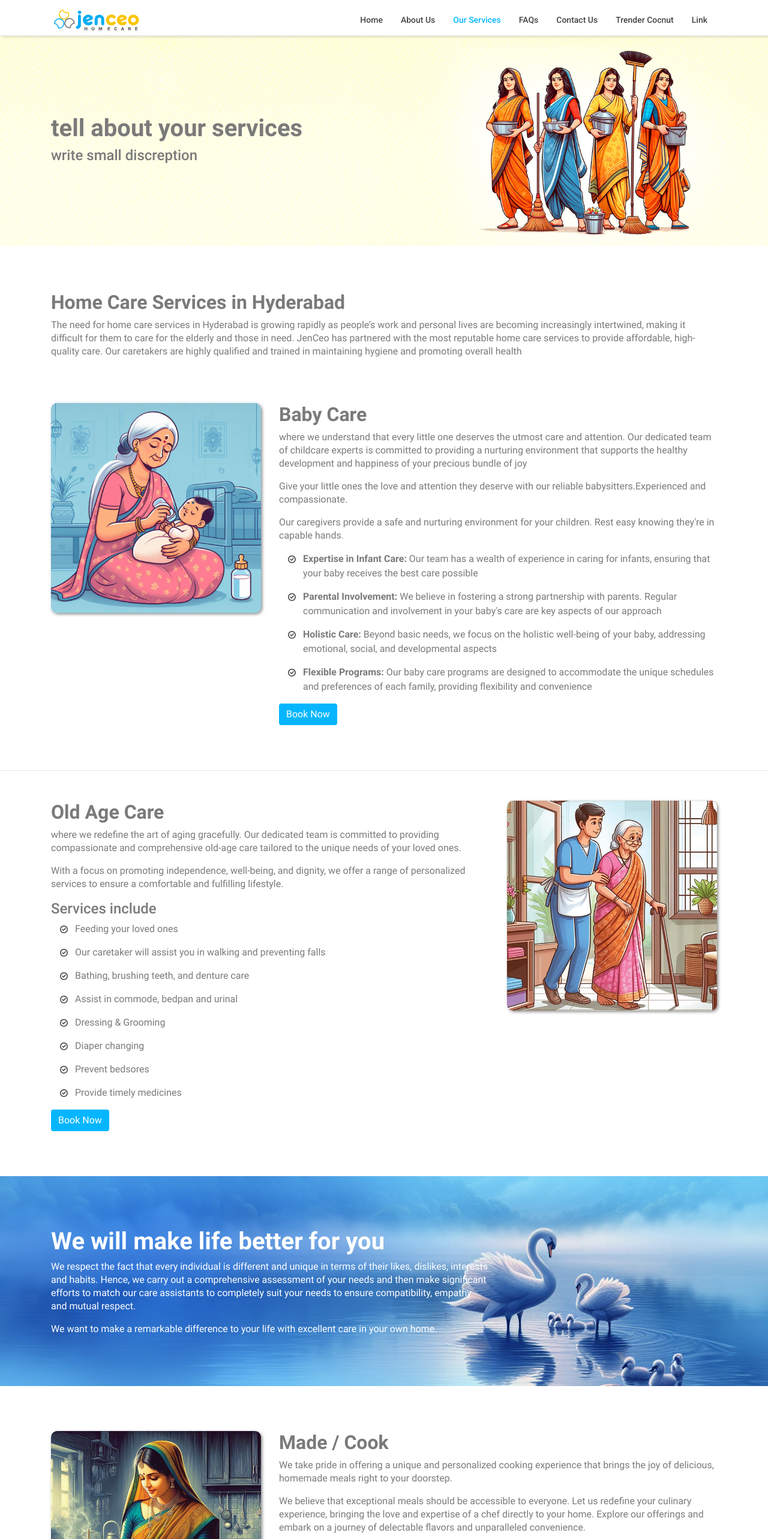
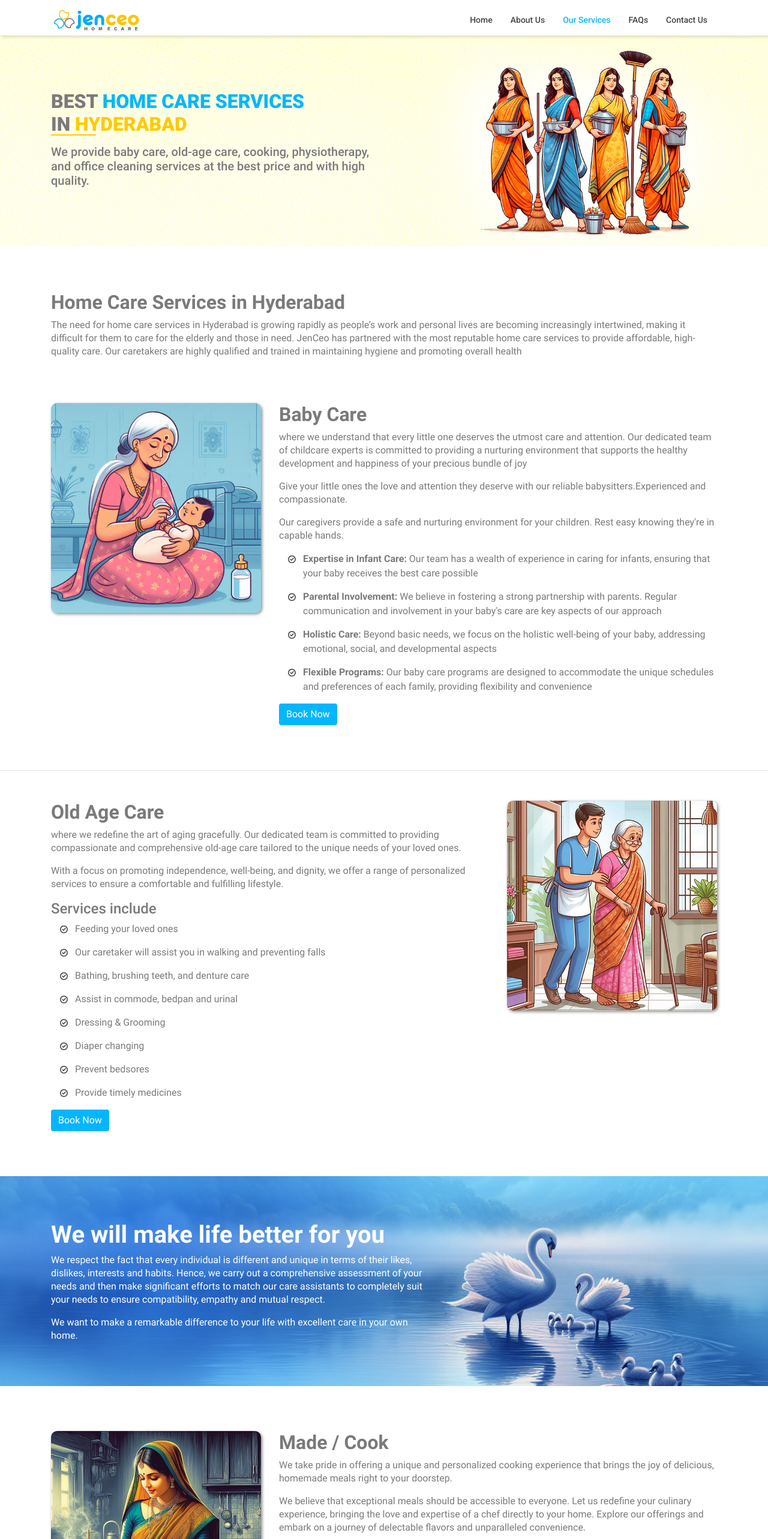
Before and after one commit to jnanaprakashpinisetti/HomeCare, a React (Create React App) app in the folder home-care/: page /Our-services in a window 1280 px wide. Shown: the top 2566 px of the page at 60% size. Built offline with nearby package versions, Linux system fonts and the light colour scheme.

Commit message:
Hero banner contnet added

```diff
--- a/home-care/src/components/Navbar.js
+++ b/home-care/src/components/Navbar.js
@@ -48,12 +48,12 @@ export default function Navbar() {
 							<li className="nav-item">
 								<NavLink to='Contact' className="nav-link">Contact Us </NavLink>
 							</li>
-							<li className="nav-item">
+							{/* <li className="nav-item">
 								<NavLink to='Elements' className="nav-link"> Trender Cocnut </NavLink>
 							</li>
 							<li className="nav-item">
 								<NavLink to='Link' className="nav-link"> Link </NavLink>
-							</li>
+							</li> */}
 						</ul>
 					</div>
 				</nav>
--- a/home-care/src/components/pages/AboutUs.js
+++ b/home-care/src/components/pages/AboutUs.js
@@ -9,7 +9,7 @@ const AboutUs = () => {
                 <div className="container">
                     <div className="row">
                         <div className="col-md-7">
-                            <h1>About-us</h1>
+                            <h2 className="section-heading"><span className="blue"> About </span><span className="yellow">Us</span></h2>
                             <h5>Our mission is to empower our customers to lead joyous and fulfilling lives, fostering independence to the fullest extent. We are dedicated to supporting you on your journey to happiness and autonomy.</h5>
                         </div>
 
--- a/home-care/src/components/pages/ContactUs.js
+++ b/home-care/src/components/pages/ContactUs.js
@@ -17,9 +17,9 @@ const ContactUs = () => {
                     <div className="container">
                         <div className="row">
                             <div className="col-md-6">
-                                <h1 className="section-heading"><span className="blue">Contact</span> <span className="yellow">Us</span></h1>
-                                <h4>
-                                    We are here to help you every step of the way, please feel free to contact us through our online or offline touchpoints.</h4>
+                                <h2 className="section-heading"><span className="blue">Contact</span> <span className="yellow">Us</span></h2>
+                                <h5>
+                                    We are here to help you every step of the way, please feel free to contact us through our online or offline touchpoints.</h5>
 
                             </div>
 
--- a/home-care/src/components/pages/Faq.js
+++ b/home-care/src/components/pages/Faq.js
@@ -7,7 +7,8 @@ const Faq = () => {
                 <div className="container">
                     <div className="row">
                         <div className="col-md-12">
-                            <h1>FAQ</h1>
+                        <h2 className="section-heading"><span className="blue"> Get a question?<br></br></span><span className="yellow">get your answer</span></h2>
+                        <h5>We are available to help you around the clock, <br></br>so feel free to ask any questions you may have.</h5>
                         </div>
 
                     </div>
--- a/home-care/src/components/pages/OurServices.js
+++ b/home-care/src/components/pages/OurServices.js
@@ -12,8 +12,9 @@ const OurServices = () => {
                 <div className="container">
                     <div className="row">
                         <div className="col-md-6">
-                            <h1>tell about your services</h1>
-                            <h4>write small discreption</h4>
+                        <h2 className="section-heading">Best<span className="blue"> Home Care Services <br></br> </span> In  <span className="yellow">Hyderabad</span></h2>
+
+                            <h5>We provide baby care, old-age care, cooking, physiotherapy, and office cleaning services at the best price and with high quality.</h5>
                         </div>
                         <div className="col-md-6"></div>
                     </div>
@@ -88,7 +89,7 @@ const OurServices = () => {
             <div className="hero-banner service-banner">
                 <div className="container">
                     <div className="row">
-                        <div className="col-md-8">
+                        <div className="col-md-7">
                             <h2>We will make life better for you</h2>
                             <p>We respect the fact that every individual is different and unique in terms of their likes, dislikes, interests and habits. Hence, we carry out a comprehensive assessment of your needs and then make significant efforts to match our care assistants to completely suit your needs to ensure compatibility, empathy and mutual respect.</p>
                             <p>We want to make a remarkable difference to your life with excellent care in your own home.</p>
--- a/home-care/src/scss/base/_global.scss
+++ b/home-care/src/scss/base/_global.scss
@@ -124,6 +124,8 @@ img {
 
     .section-heading {
         margin-bottom: 15px;
+        margin-left: 0;
+        text-align: left;
     }
 
 }
```
